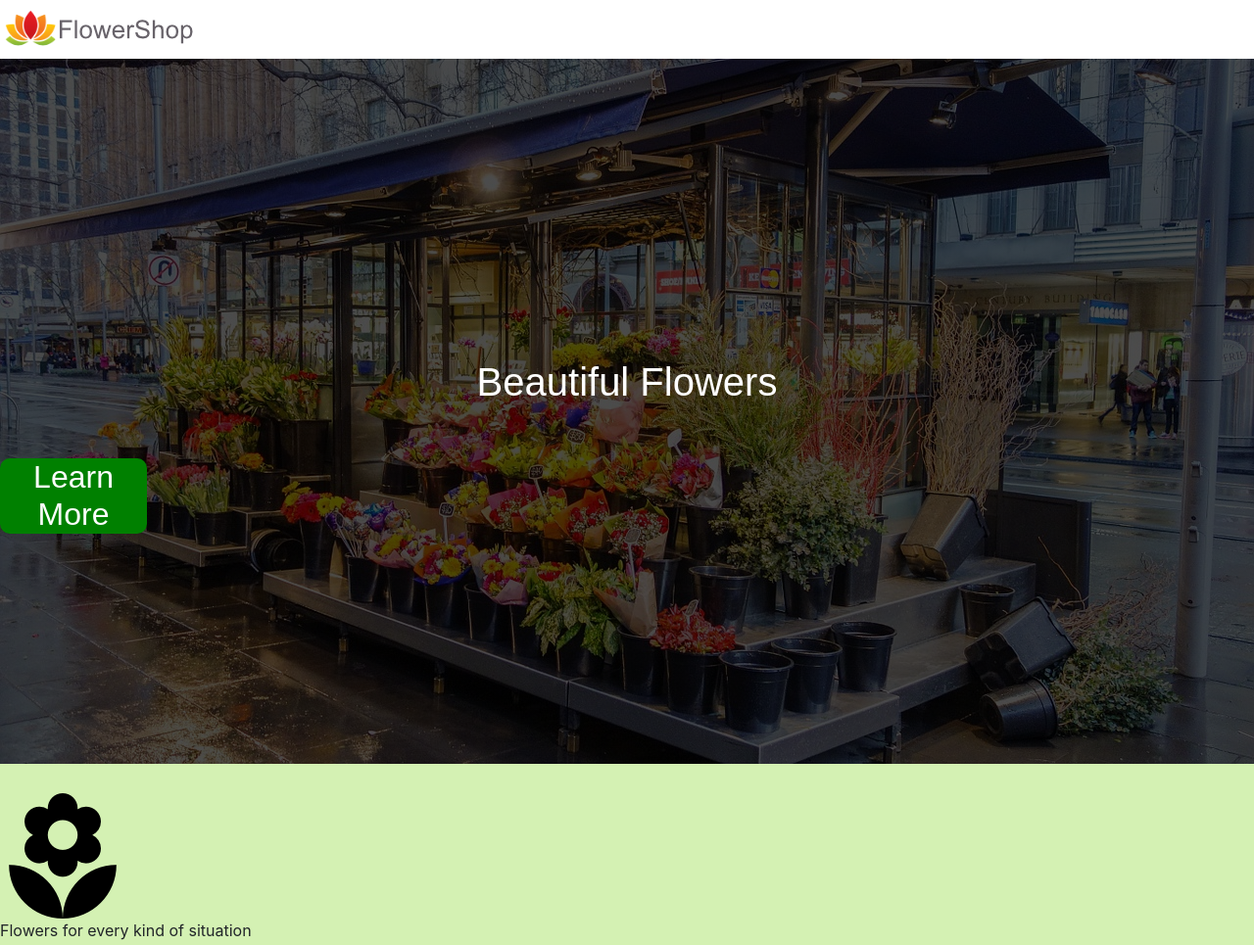
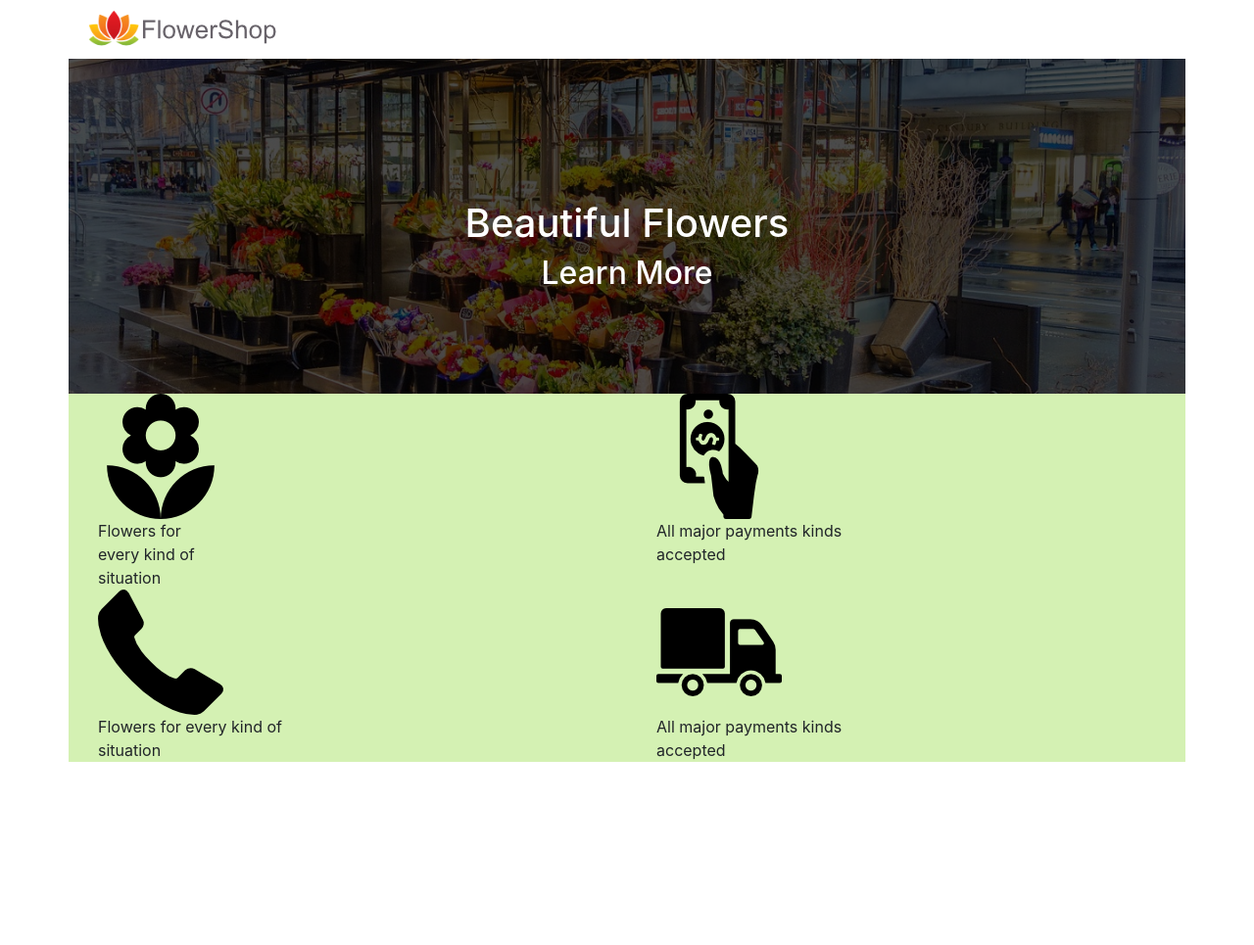
Before and after one commit to XccelerateTech/dannyleung, a plain HTML site: page 03-bootstrap-exercise-b.html in a window 1280 px wide. Shown: the top 965 px of the page at 98% size. After the commit the page ends 800 px from the top, so only its background shows below. Drawn offline with nearby package versions, Linux system fonts and the light colour scheme.

Commit message:
oct 2 - flowershop - bootstrap v1.0

```diff
--- a/03-bootstrap-exercise-b.css
+++ b/03-bootstrap-exercise-b.css
@@ -1,49 +1,26 @@
 body {
     margin: 0;
     padding: 0;
+    height: 100%
 }
 
-.topHalf {
-    display: grid;
-    background: linear-gradient( rgba(0, 0, 0, 0.7), rgba(0, 0, 0, 0.7) ), url('./flowershop/flowershop.jpg');
-    background-repeat: no-repeat;
-    max-width: 1280px;
-    height: 720px;
-    grid-template-rows: 35% 1fr 2fr;
-    align-content: center;
+.bg {
+    background-image: linear-gradient( rgba(0, 0, 0, 0.7), rgba(0, 0, 0, 0.7) ), url('./flowershop/flowershop.jpg');
+    height: 100%;
+    background-position: center;
+    background-repeat: no repeat;
+    background-size: cover;
+}
 
-  }
-
-  .box {
-    width: 1280px;
-  }
-
-  .b {
-    font-family: Arial;
-    font-size: 36px;
+h1 {
     color: white;
     text-align: center;
-  }
+}
 
-  .c {
-    font-family: Arial;
+h2 {
     color: white;
-    font-size: 14px;
     text-align: center;
-  }
-    h2 {
-        background-color: green;
-        border-radius: 10px;
-        width: 150px;
-      }
-
-
+}
 .bottomHalf {
   background-color: rgb(212, 241, 179);
-  padding-top: 30px;
-  padding-bottom: 30px;
-  min-width: 500px;
-  max-width: 1280px;
-  max-height: 400px;
-  margin: 0;
 }
--- a/03-bootstrap-exercise-b.html
+++ b/03-bootstrap-exercise-b.html
@@ -3,56 +3,75 @@
   <head>
     <meta charset="UTF-8">
     <title>Flowershop Exercise B bootstrap</title>
-    <link rel="stylesheet" href="https://stackpath.bootstrapcdn.com/bootstrap/4.1.1/css/bootstrap.min.css" integrity="sha384-WskhaSGFgHYWDcbwN70/dfYBj47jz9qbsMId/iRN3ewGhXQFZCSftd1LZCfmhktB" crossorigin="anonymous">
+    <link rel="stylesheet" href="https://maxcdn.bootstrapcdn.com/bootstrap/4.0.0/css/bootstrap.min.css" integrity="sha384-Gn5384xqQ1aoWXA+058RXPxPg6fy4IWvTNh0E263XmFcJlSAwiGgFAW/dAiS6JXm" crossorigin="anonymous">
     <link rel="stylesheet" href="03-bootstrap-exercise-b.css" type="text/css">
     <meta name="viewport" content="width=device-width, initial-scale=1.0">
   </head>
   <body>
 
 
-<div><img src="./flowershop/logo.png"></div>
 
-    <section>
-            <div class="topHalf">
-              <div class="box a"></div>
-              <div class="box b"><br><h1>Beautiful Flowers</h1></div>
-              <div class="box c"><h2>Learn More</h2></div>
-            </div>
-    </section>
+<div class="container">
+
+    <div class="row logo">
+        <div class="col-lg-12 col-md-12 col-sm-12 col-xs-12">
+            <img src="./flowershop/logo.png">
+        </div>
+    </div>
+
+
+    <div class="row bg">
+
+        <div class="col-lg-12 col-md-12 col-sm-12 col-xs-12">
+            <div class="box b"><br><br><br><br><br><br><h1>Beautiful Flowers</h1></div>
+        </div>
+
+        <div class="col-lg-12 col-md-12 col-sm-12 col-xs-12">
+            <div class="box c"><h2>Learn More</h2><br><br><br><br></div>
+        </div>
+
+    </div>
 
 
 
+    <div class="row bottomHalf">
 
-<div class="bottomHalf">
-
-    <div class="row" style="margin-bottom:20px">
-
-        <div class="grid-row col-sm-6">
-            <img src="./flowershop/flower-icon.png">
-            <div class="description"></div>Flowers for every kind of situation</div>
+        <div class="col-lg-6 col-md-6 col-sm-6 col-xs-12">
+            <div class="col-3"><img src="./flowershop/flower-icon.png"></div>
+            <div class="col-3">Flowers for every kind of situation</div>
         </div>
 
-        <div class="grid-row col-sm-6">
-            <img src="./flowershop/payment-icon.png">
-            <div class="description">All major payments kinds accepted</div>
-        </div>
 
-        <div class="grid-row col-sm-6">
-            <img src="./flowershop/phone-icon.png">
-            <div class="description">All major payments kinds accepted</div>
-        </div>
-
-        <div class="grid-row col-sm-6">
-            <img src="./flowershop/truck-icon.png">
-            <div class="description">All major payments kinds accepted</div>
+        <div class="col-lg-6 col-md-6 col-sm-6 col-xs-12">
+            <div class="col-6"><img src="./flowershop/payment-icon.png"></div>
+            <div class="col-6">All major payments kinds accepted</div>
         </div>
 
     </div>
+
+    <div class="row bottomHalf">
+
+            <div class="col-lg-6 col-md-6 col-sm-6 col-xs-12">
+                <div class="col-6"><img src="./flowershop/phone-icon.png"></div>
+                <div class="col-6">Flowers for every kind of situation</div>
+            </div>
+
+
+            <div class="col-lg-6 col-md-6 col-sm-6 col-xs-12">
+                <div class="col-6"><img src="./flowershop/truck-icon.png"></div>
+                <div class="col-6">All major payments kinds accepted</div>
+            </div>
+
+        </div>
+
 </div>
 
 
 
 
 
+<script src="https://code.jquery.com/jquery-3.2.1.slim.min.js" integrity="sha384-KJ3o2DKtIkvYIK3UENzmM7KCkRr/rE9/Qpg6aAZGJwFDMVNA/GpGFF93hXpG5KkN" crossorigin="anonymous"></script>
+<script src="https://cdnjs.cloudflare.com/ajax/libs/popper.js/1.12.9/umd/popper.min.js" integrity="sha384-ApNbgh9B+Y1QKtv3Rn7W3mgPxhU9K/ScQsAP7hUibX39j7fakFPskvXusvfa0b4Q" crossorigin="anonymous"></script>
+<script src="https://maxcdn.bootstrapcdn.com/bootstrap/4.0.0/js/bootstrap.min.js" integrity="sha384-JZR6Spejh4U02d8jOt6vLEHfe/JQGiRRSQQxSfFWpi1MquVdAyjUar5+76PVCmYl" crossorigin="anonymous"></script>
 </body>
 </html>
```
